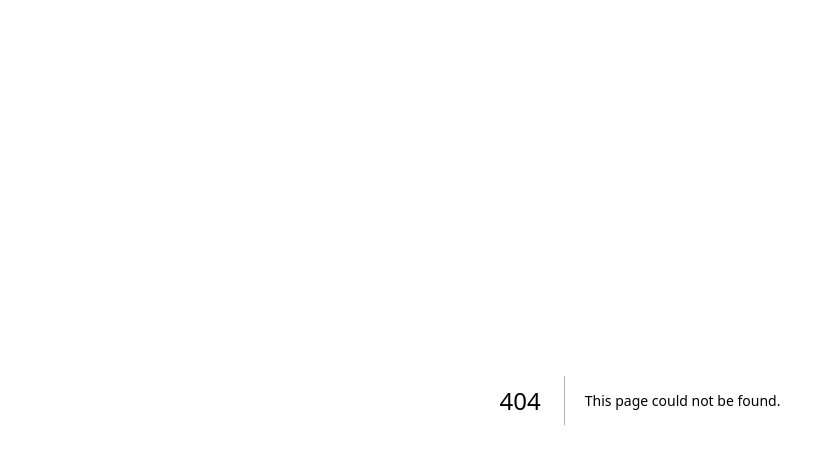
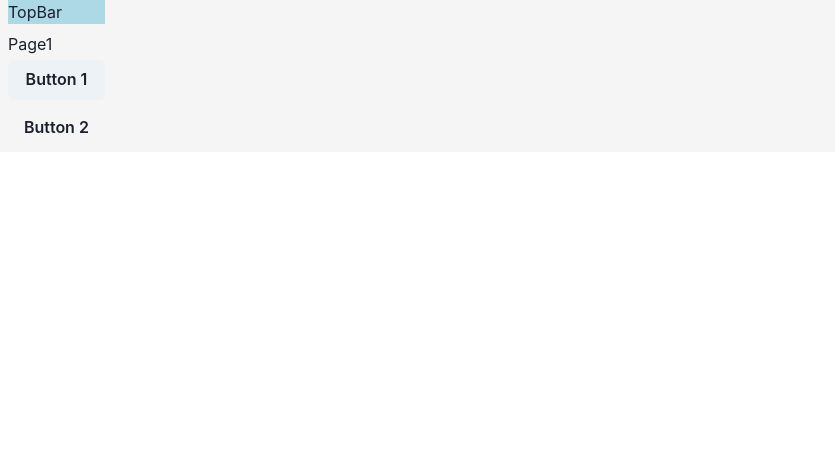
Before and after one commit to mohdamir021/maddev-next-template-app, a Next.js app: page /page-1 in a window 1280 px wide. Before the commit this address had no page. Shown: the top 464 px of the page, without its empty margins (0-835 px from the left). Built offline with nearby package versions, Linux system fonts and the light colour scheme.

Commit message:
feat(pages): add page-1 page

```diff
--- /dev/null
+++ b/src/pages/page-1.tsx
@@ -0,0 +1,20 @@
+import React from "react";
+import type { NextPageWithLayout } from "./_app";
+import DashboardLayout from "@/layouts/dashboard-layout";
+import { Box } from "@chakra-ui/react";
+import TestRenders from "@/components/others/test";
+
+const Page1: NextPageWithLayout = () => {
+  return (
+    <Box>
+      <div>Page1</div>
+      <TestRenders />
+    </Box>
+  );
+};
+
+Page1.getLayout = function getLayout(page: React.ReactElement) {
+  return <DashboardLayout>{page}</DashboardLayout>;
+};
+
+export default Page1;
```
